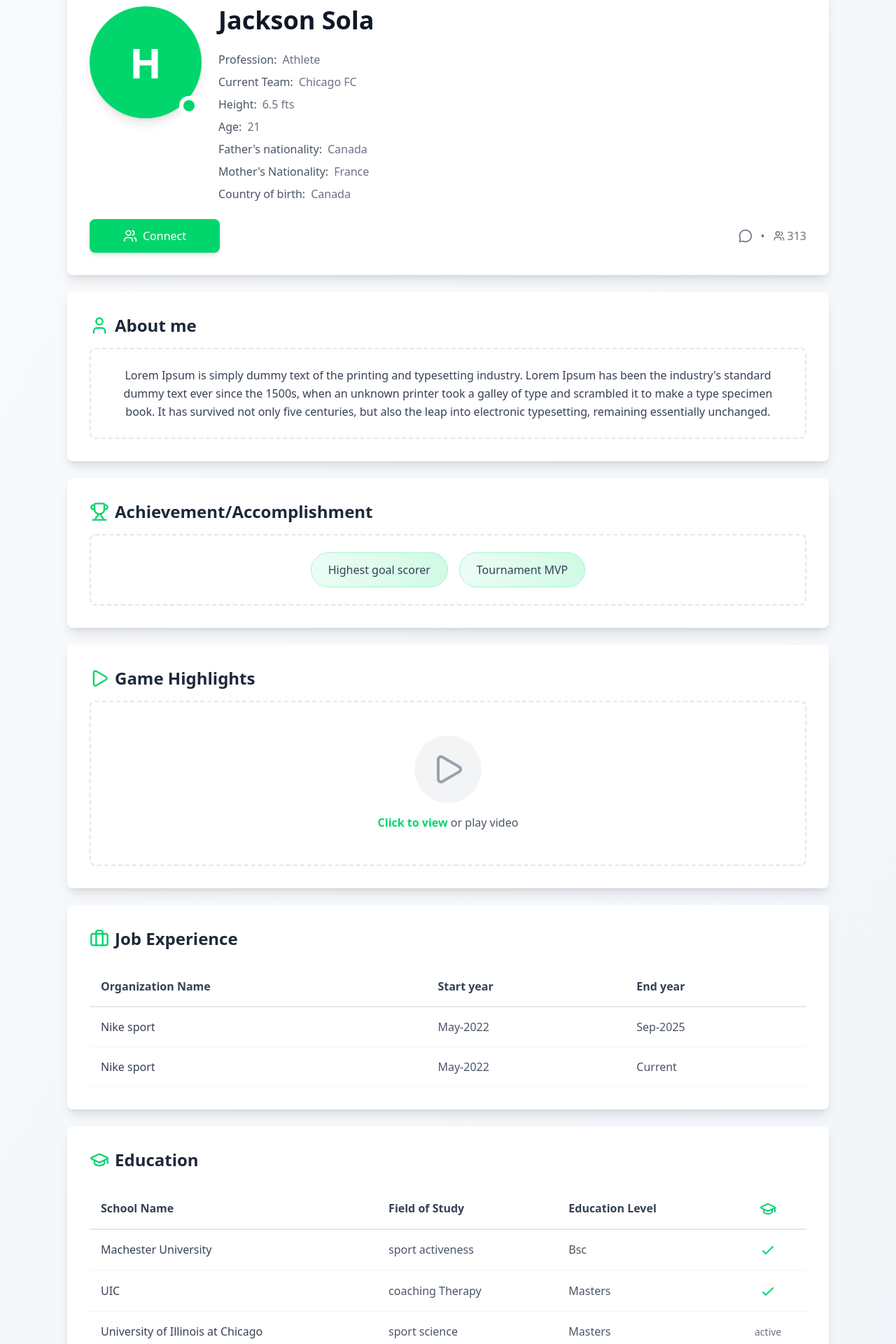
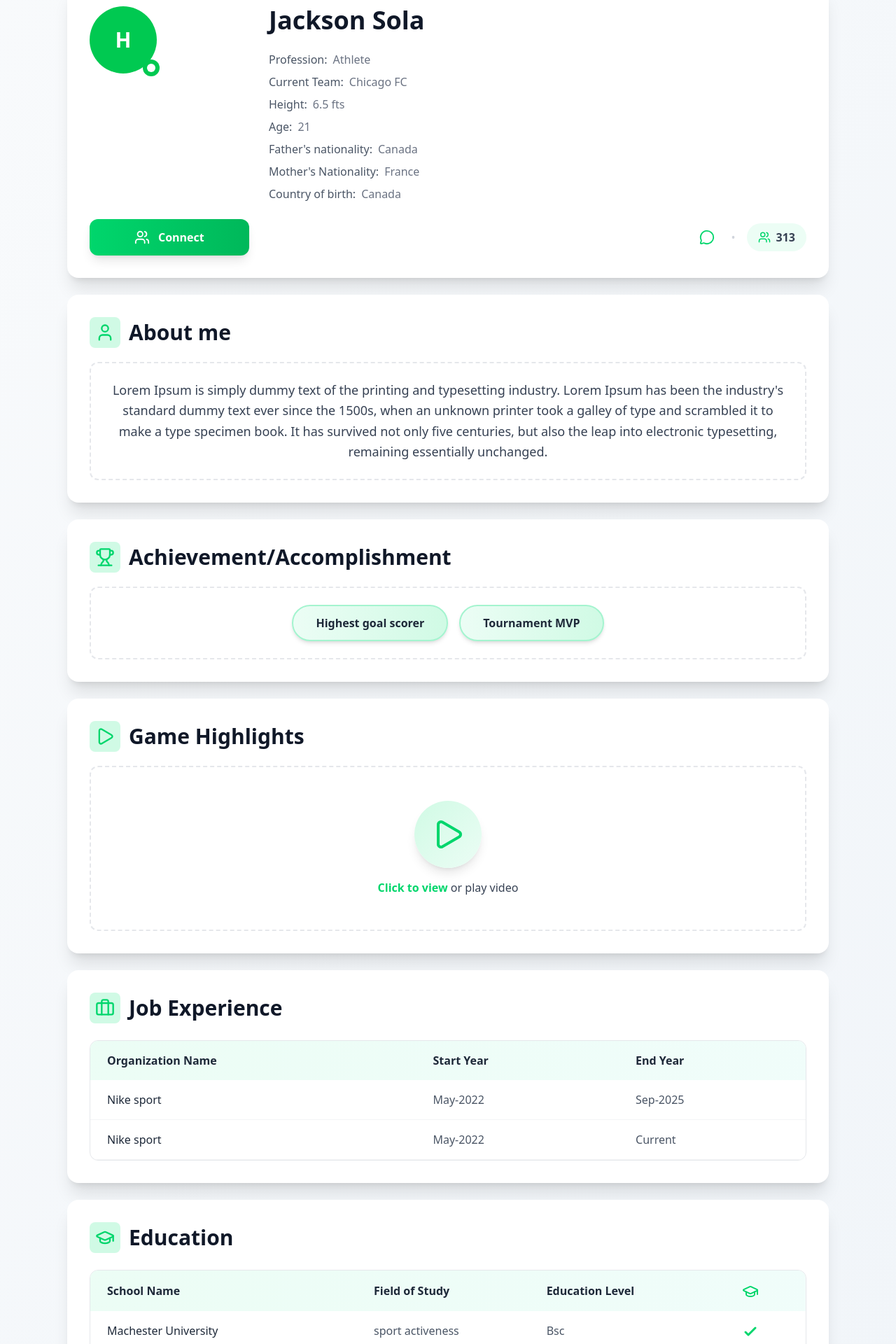
Before and after one commit to riyeba/Greenlife, a React (Vite) app: page /newprofile in a window 1280 px wide. Shown: the part 120-2040 px from the top of the page at 70% size. Built offline with nearby package versions, Linux system fonts and the light colour scheme; the HTML template or start-up script is replaced by a standard one.

Commit message:
version2 11/7/2025

```diff
--- a/src/NewProfile.jsx
+++ b/src/NewProfile.jsx
@@ -1,3 +1,7 @@
+
+
+
+
 import React, { useState } from 'react';
 import { User, Trophy, Briefcase, GraduationCap, Play, Users, MessageCircle } from 'lucide-react';
 
@@ -38,17 +42,19 @@ export default function NewProfile() {
     <div className="min-h-screen bg-gradient-to-br from-slate-50 to-slate-100">
       <div className="max-w-6xl mx-auto p-4 md:p-8">
         {/* Header Card */}
-        <div className="bg-white rounded-lg shadow-lg overflow-hidden mb-6">
+        <div className="bg-white rounded-2xl shadow-xl overflow-hidden mb-6">
           <div className="px-6 md:px-8 py-8">
             <div className="flex flex-col gap-6">
-              {/* Top Row - Avatar, Info, and Connection Count */}
-              <div className="flex flex-col md:flex-row items-start gap-6">
-                <div className="relative flex-shrink-0">
-                  <div className="w-32 h-32 md:w-40 md:h-40 bg-[#00D66C] rounded-full flex items-center justify-center shadow-lg relative">
-                    <span className="text-5xl md:text-6xl text-white font-bold">H</span>
-                    <div className="absolute bottom-1 right-1 w-7 h-7 bg-white rounded-full border-4 border-white flex items-center justify-center">
-                      <div className="w-4 h-4 bg-[#00D66C] rounded-full"></div>
+              {/* Top Row - Avatar and Info */}
+              <div className="flex gap-6 flex-col md:flex-row items-center md:items-start md:gap-40">
+
+
+                <div className="relative mx-auto sm:mx-0">
+              <div className="w-20 h-20 sm:w-24 sm:h-24 bg-green-500 rounded-full flex items-center justify-center text-white text-2xl sm:text-3xl font-bold">
+                H
               </div>
+              <div className="absolute -bottom-1 -right-1 w-5 h-5 sm:w-6 sm:h-6 bg-green-500 rounded-full flex items-center justify-center">
+                <div className="w-2.5 h-2.5 sm:w-3 sm:h-3 bg-white rounded-full"></div>
               </div>
             </div>
 
@@ -85,58 +91,57 @@ export default function NewProfile() {
                     </div>
                   </div>
                 </div>
-
-                {/* Connection count - Top Right */}
-
               </div>
 
-
-
-              {/* Bottom Row - Connect Button */}
-              <div className= 'flex items-center justify-between'>
-
-                <div>
-                <button className="bg-[#00D66C] hover:bg-[#00C05E] text-white px-12 py-3 rounded-lg flex items-center justify-center gap-2 transition-colors duration-200 shadow-md w-full md:w-auto">
-                  <Users size={20} />
-                  Connect
+              {/* Action Row - Icons above button on mobile, side by side on desktop */}
+              <div className="flex flex-col md:flex-row md:items-center md:justify-between gap-4">
+                {/* Icons - Top on mobile, Right on desktop */}
+                <div className="flex items-center justify-center md:justify-start gap-4 text-gray-600 order-1 md:order-2">
+                  <button className="p-2 hover:bg-emerald-50 rounded-full transition-colors duration-200">
+                    <MessageCircle size={22} className="text-[#00D66C]" />
                   </button>
-              </div>
-                <div className="flex items-center gap-3 text-gray-500  mb-0">
-                  <MessageCircle size={20} />
-                  <span>•</span>
-                  <div className="flex items-center gap-1">
-                    <Users size={16} />
-                    <span className="font-medium">{profile.connections}</span>
+                  <span className="text-gray-300">•</span>
+                  <div className="flex items-center gap-2 bg-emerald-50 px-4 py-2 rounded-full">
+                    <Users size={18} className="text-[#00D66C]" />
+                    <span className="font-semibold text-gray-700">{profile.connections}</span>
                   </div>
                 </div>
 
-
+                {/* Connect Button - Bottom on mobile, Left on desktop */}
+                <button className="bg-gradient-to-r from-[#00D66C] to-[#00B85A] hover:from-[#00C05E] hover:to-[#00A650] text-white font-semibold px-16 py-3.5 rounded-xl flex items-center justify-center gap-3 transition-all duration-300 shadow-lg hover:shadow-xl w-full md:w-auto order-2 md:order-1">
+                  <Users size={22} />
+                  Connect
+                </button>
               </div>
             </div>
           </div>
         </div>
 
         {/* About Me */}
-        <div className="bg-white rounded-lg shadow-lg p-6 md:p-8 mb-6">
-          <h2 className="text-2xl font-bold text-gray-800 mb-4 flex items-center gap-2">
+        <div className="bg-white rounded-2xl shadow-xl p-6 md:p-8 mb-6">
+          <h2 className="text-2xl md:text-3xl font-bold text-gray-900 mb-5 flex items-center gap-3">
+            <div className="p-2 bg-emerald-100 rounded-lg">
               <User className="text-[#00D66C]" size={28} />
+            </div>
             About me
           </h2>
-          <div className="border-2 border-dashed border-gray-200 rounded-lg p-6">
-            <p className="text-gray-700 leading-relaxed text-center">{about}</p>
+          <div className="border-2 border-dashed border-gray-200 rounded-xl p-6">
+            <p className="text-gray-700 leading-relaxed text-center text-base md:text-lg">{about}</p>
           </div>
         </div>
 
         {/* Achievements */}
-        <div className="bg-white rounded-lg shadow-lg p-6 md:p-8 mb-6">
-          <h2 className="text-2xl font-bold text-gray-800 mb-4 flex items-center gap-2">
+        <div className="bg-white rounded-2xl shadow-xl p-6 md:p-8 mb-6">
+          <h2 className="text-2xl md:text-3xl font-bold text-gray-900 mb-5 flex items-center gap-3">
+            <div className="p-2 bg-emerald-100 rounded-lg">
               <Trophy className="text-[#00D66C]" size={28} />
+            </div>
             Achievement/Accomplishment
           </h2>
-          <div className="border-2 border-dashed border-gray-200 rounded-lg p-6">
+          <div className="border-2 border-dashed border-gray-200 rounded-xl p-6">
             <div className="flex flex-wrap gap-4 justify-center">
               {achievements.map((achievement, index) => (
-                <span key={index} className="bg-gradient-to-r from-emerald-50 to-emerald-100 text-gray-700 px-6 py-3 rounded-full border border-emerald-200">
+                <span key={index} className="bg-gradient-to-r from-emerald-50 to-emerald-100 text-gray-800 font-semibold px-8 py-3 rounded-full border-2 border-emerald-200 shadow-md">
                   {achievement}
                 </span>
               ))}
@@ -145,44 +150,48 @@ export default function NewProfile() {
         </div>
 
         {/* Game Highlights */}
-        <div className="bg-white rounded-lg shadow-lg p-6 md:p-8 mb-6">
-          <h2 className="text-2xl font-bold text-gray-800 mb-4 flex items-center gap-2">
+        <div className="bg-white rounded-2xl shadow-xl p-6 md:p-8 mb-6">
+          <h2 className="text-2xl md:text-3xl font-bold text-gray-900 mb-5 flex items-center gap-3">
+            <div className="p-2 bg-emerald-100 rounded-lg">
               <Play className="text-[#00D66C]" size={28} />
+            </div>
             Game Highlights
           </h2>
-          <div className="border-2 border-dashed border-gray-200 rounded-lg p-12">
+          <div className="border-2 border-dashed border-gray-200 rounded-xl p-12">
             <div className="flex flex-col items-center justify-center gap-4 cursor-pointer" onClick={() => setActiveVideo(!activeVideo)}>
-              <div className="w-24 h-24 bg-gray-100 rounded-full flex items-center justify-center hover:bg-emerald-50 transition-colors duration-300">
-                <Play size={48} className="text-gray-400 hover:text-[#00D66C] transition-colors duration-300" />
+              <div className="w-24 h-24 bg-gradient-to-br from-emerald-100 to-emerald-50 rounded-full flex items-center justify-center hover:from-emerald-200 hover:to-emerald-100 transition-all duration-300 shadow-lg">
+                <Play size={48} className="text-[#00D66C] transition-colors duration-300" />
               </div>
-              <p className="text-gray-600">
-                <span className="text-[#00D66C] font-semibold hover:text-[#00C05E] transition-colors duration-200">Click to view</span> or play video
+              <p className="text-gray-700 text-center font-medium">
+                <span className="text-[#00D66C] font-bold hover:text-[#00C05E] transition-colors duration-200">Click to view</span> or play video
               </p>
             </div>
           </div>
         </div>
 
         {/* Job Experience */}
-        <div className="bg-white rounded-lg shadow-lg p-6 md:p-8 mb-6">
-          <h2 className="text-2xl font-bold text-gray-800 mb-6 flex items-center gap-2">
+        <div className="bg-white rounded-2xl shadow-xl p-6 md:p-8 mb-6">
+          <h2 className="text-2xl md:text-3xl font-bold text-gray-900 mb-6 flex items-center gap-3">
+            <div className="p-2 bg-emerald-100 rounded-lg">
               <Briefcase className="text-[#00D66C]" size={28} />
+            </div>
             Job Experience
           </h2>
-          <div className="overflow-x-auto">
+          <div className="overflow-x-auto rounded-xl border border-gray-200">
             <table className="w-full">
               <thead>
-                <tr className="border-b-2 border-gray-200">
-                  <th className="text-left py-4 px-4 font-bold text-gray-700">Organization Name</th>
-                  <th className="text-left py-4 px-4 font-bold text-gray-700">Start year</th>
-                  <th className="text-left py-4 px-4 font-bold text-gray-700">End year</th>
+                <tr className="bg-gradient-to-r from-emerald-50 to-teal-50">
+                  <th className="text-left py-4 px-6 font-bold text-gray-800 text-sm md:text-base">Organization Name</th>
+                  <th className="text-left py-4 px-6 font-bold text-gray-800 text-sm md:text-base">Start Year</th>
+                  <th className="text-left py-4 px-6 font-bold text-gray-800 text-sm md:text-base">End Year</th>
                 </tr>
               </thead>
               <tbody>
                 {experience.map((exp, index) => (
                   <tr key={index} className="border-b border-gray-100 hover:bg-emerald-50 transition-colors duration-200">
-                    <td className="py-4 px-4 text-gray-700">{exp.organization}</td>
-                    <td className="py-4 px-4 text-gray-600">{exp.start}</td>
-                    <td className="py-4 px-4 text-gray-600">{exp.end}</td>
+                    <td className="py-4 px-6 text-gray-800 font-medium text-sm md:text-base">{exp.organization}</td>
+                    <td className="py-4 px-6 text-gray-600 text-sm md:text-base">{exp.start}</td>
+                    <td className="py-4 px-6 text-gray-600 text-sm md:text-base">{exp.end}</td>
                   </tr>
                 ))}
               </tbody>
@@ -191,19 +200,21 @@ export default function NewProfile() {
         </div>
 
         {/* Education */}
-        <div className="bg-white rounded-lg shadow-lg p-6 md:p-8">
-          <h2 className="text-2xl font-bold text-gray-800 mb-6 flex items-center gap-2">
+        <div className="bg-white rounded-2xl shadow-xl p-6 md:p-8">
+          <h2 className="text-2xl md:text-3xl font-bold text-gray-900 mb-6 flex items-center gap-3">
+            <div className="p-2 bg-emerald-100 rounded-lg">
               <GraduationCap className="text-[#00D66C]" size={28} />
+            </div>
             Education
           </h2>
-          <div className="overflow-x-auto">
+          <div className="overflow-x-auto rounded-xl border border-gray-200">
             <table className="w-full">
               <thead>
-                <tr className="border-b-2 border-gray-200">
-                  <th className="text-left py-4 px-4 font-bold text-gray-700">School Name</th>
-                  <th className="text-left py-4 px-4 font-bold text-gray-700">Field of Study</th>
-                  <th className="text-left py-4 px-4 font-bold text-gray-700">Education Level</th>
-                  <th className="text-center py-4 px-4 font-bold text-gray-700">
+                <tr className="bg-gradient-to-r from-emerald-50 to-teal-50">
+                  <th className="text-left py-4 px-6 font-bold text-gray-800 text-sm md:text-base">School Name</th>
+                  <th className="text-left py-4 px-6 font-bold text-gray-800 text-sm md:text-base">Field of Study</th>
+                  <th className="text-left py-4 px-6 font-bold text-gray-800 text-sm md:text-base">Education Level</th>
+                  <th className="text-center py-4 px-6 font-bold text-gray-800">
                     <GraduationCap className="inline text-[#00D66C]" size={24} />
                   </th>
                 </tr>
@@ -211,16 +222,16 @@ export default function NewProfile() {
               <tbody>
                 {education.map((edu, index) => (
                   <tr key={index} className="border-b border-gray-100 hover:bg-emerald-50 transition-colors duration-200">
-                    <td className="py-4 px-4 text-gray-700">{edu.school}</td>
-                    <td className="py-4 px-4 text-gray-600">{edu.field}</td>
-                    <td className="py-4 px-4 text-gray-600">{edu.level}</td>
-                    <td className="py-4 px-4 text-center">
+                    <td className="py-4 px-6 text-gray-800 font-medium text-sm md:text-base">{edu.school}</td>
+                    <td className="py-4 px-6 text-gray-600 text-sm md:text-base">{edu.field}</td>
+                    <td className="py-4 px-6 text-gray-600 text-sm md:text-base">{edu.level}</td>
+                    <td className="py-4 px-6 text-center">
                       {edu.completed ? (
                         <svg className="inline w-6 h-6 text-[#00D66C]" fill="none" stroke="currentColor" viewBox="0 0 24 24">
-                          <path strokeLinecap="round" strokeLinejoin="round" strokeWidth={2} d="M5 13l4 4L19 7" />
+                          <path strokeLinecap="round" strokeLinejoin="round" strokeWidth={3} d="M5 13l4 4L19 7" />
                         </svg>
                       ) : (
-                        <span className="text-gray-500 text-sm">active</span>
+                        <span className="text-gray-600 text-sm font-semibold bg-gray-100 px-3 py-1 rounded-full">Active</span>
                       )}
                     </td>
                   </tr>
```
Lines whose indentation alone changed are shown as unchanged.
